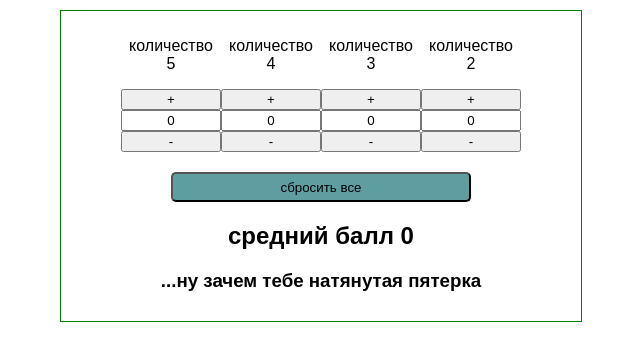
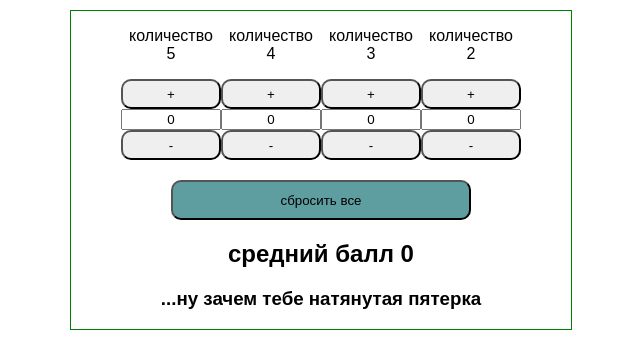
Before and after one commit to Roman2444/Grade-Calculator, a React (Create React App) app: page / in a window 1280 px wide. Shown: the top 360 px of the page, without its empty margins (319-959 px from the left). Built offline with nearby package versions, Linux system fonts and the light colour scheme.

Commit message:
add style to buttons

```diff
--- a/src/App.css
+++ b/src/App.css
@@ -7,21 +7,27 @@ button {
   cursor: pointer;
 }
 
+.button {
+  height: 30px;
+  border-radius: 10px;
+}
+
 .container {
   max-width: 500px;
   margin: 10px auto 0 ;
   border: 1px solid green;
-  padding: 10px;
+  padding: 0px;
 }
 
 .wrapper_sections {
   display: flex;
+  flex-wrap: wrap;
   flex-direction: row;
-  align-items: center;
+  align-items: centser;
   justify-content: center;
 }
 .section {
-  width: 100px;
+  max-width: 100px;
 }
 
 .button_wrapper {
@@ -32,8 +38,8 @@ button {
 .button_reset {
   margin-top: 20px;
   width: 300px;
-  height: 30px;
-  border-radius: 5px;
+  height: 40px;
+  border-radius: 10px;
   background-color: cadetblue;
 }
 
--- a/src/App.js
+++ b/src/App.js
@@ -55,12 +55,12 @@ function App() {
               количество <br /> 5
             </p>
             <div className="button_wrapper">
-              <button onClick={() => setCount5(+count5 + 1)}> + </button>
+              <button className="button" onClick={() => setCount5(+count5 + 1)}> + </button>
               <input
                 onChange={(e) => setCount5(+e.target.value)}
                 value={count5}
               />
-              <button onClick={() => setCount5(+count5 - 1)}> - </button>
+              <button className="button" onClick={() => setCount5(+count5 - 1)}> - </button>
             </div>
           </div>
           <div className="section">
@@ -68,12 +68,12 @@ function App() {
               количество <br /> 4
             </p>
             <div className="button_wrapper">
-              <button onClick={() => setCount4(+count4 + 1)}> + </button>
+              <button className="button" onClick={() => setCount4(+count4 + 1)}> + </button>
               <input
                 onChange={(e) => setCount4(+e.target.value)}
                 value={count4}
               />
-              <button onClick={() => setCount4(+count4 - 1)}> - </button>
+              <button className="button" onClick={() => setCount4(+count4 - 1)}> - </button>
             </div>
           </div>
           <div className="section">
@@ -81,12 +81,12 @@ function App() {
               количество <br /> 3
             </p>
             <div className="button_wrapper">
-              <button onClick={() => setCount3(+count3 + 1)}> + </button>
+              <button className="button" onClick={() => setCount3(+count3 + 1)}> + </button>
               <input
                 onChange={(e) => setCount3(+e.target.value)}
                 value={count3}
               />
-              <button onClick={() => setCount3(+count3 - 1)}> - </button>
+              <button className="button" onClick={() => setCount3(+count3 - 1)}> - </button>
             </div>
           </div>
           <div className="section">
@@ -94,12 +94,12 @@ function App() {
               количество <br /> 2
             </p>
             <div className="button_wrapper">
-              <button onClick={() => setCount2(+count2 + 1)}> + </button>
+              <button className="button" onClick={() => setCount2(+count2 + 1)}> + </button>
               <input
                 onChange={(e) => setCount2(+e.target.value)}
                 value={count2}
               />
-              <button onClick={() => setCount2(+count2 - 1)}> - </button>
+              <button className="button" onClick={() => setCount2(+count2 - 1)}> - </button>
             </div>
           </div>
         </div>
```
